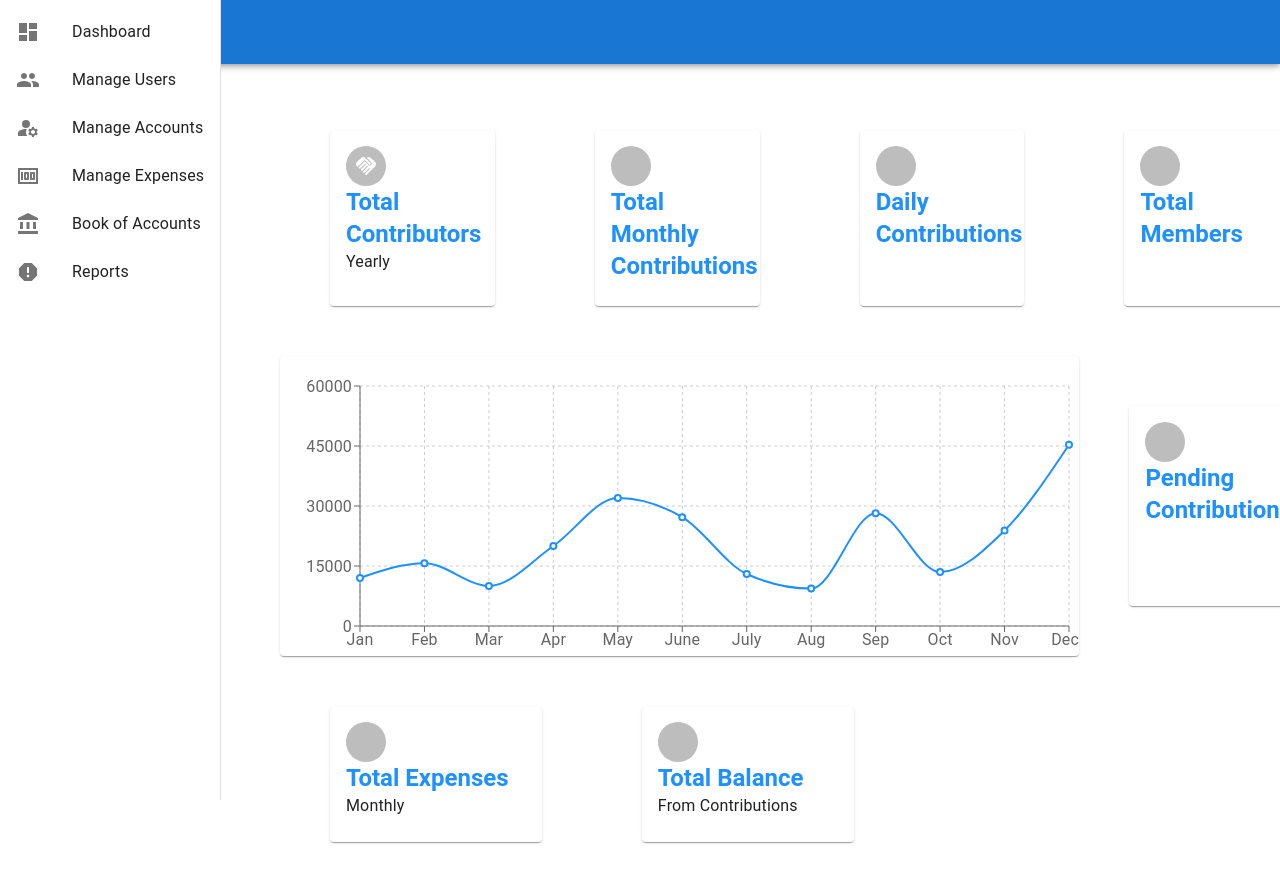
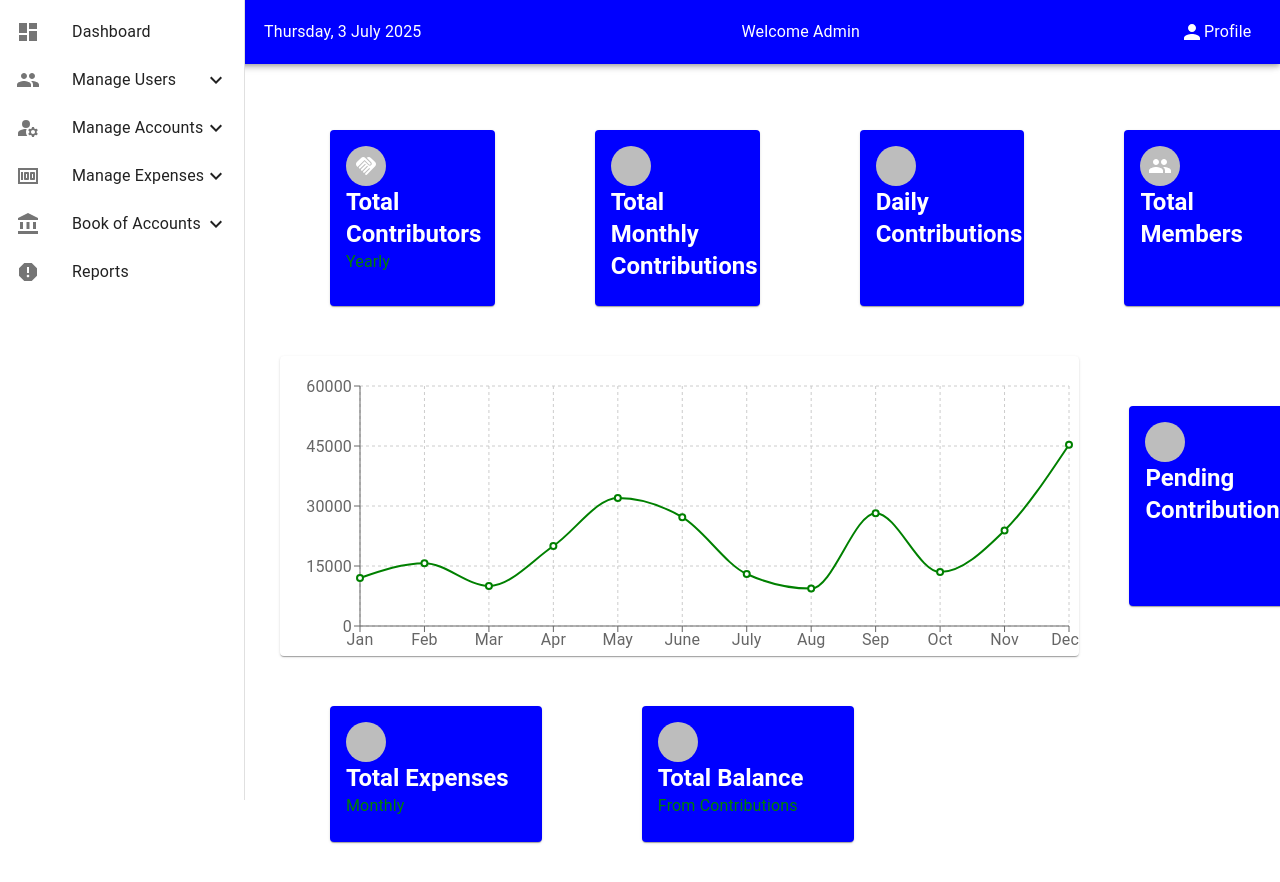
Before and after one commit to Viking-jnr/Welfare, a React (Vite) app in the folder Welfare/: page /admin in a window 1280 px wide. Shown: the top 882 px of the page. Built offline with nearby package versions, Linux system fonts and the light colour scheme.

Commit message:
Added the main elements of the dashboard

```diff
--- a/Welfare/src/Components/admin/Dashboard.jsx
+++ b/Welfare/src/Components/admin/Dashboard.jsx
@@ -1,10 +1,9 @@
-import { AccountBalance, Close, Dashboard, ManageAccounts, Menu, Money, Payment, People, Report } from "@mui/icons-material";
-import { AppBar, Avatar, Box, Card, CardContent, Drawer, IconButton, List, ListItemButton,
+import { AccountBalance, Close, Dashboard, ExpandLess, ExpandMore, ManageAccounts, Menu, Money, Payment, People,Person, Report } from "@mui/icons-material";
+import { AppBar, Avatar, Box, Card, CardContent, Collapse, Drawer, IconButton, List, ListItemButton,
     ListItemIcon, ListItemText, Toolbar, Typography, useMediaQuery, useTheme }
     from "@mui/material"
-import { useState } from "react";
+import { useEffect, useState } from "react";
 import { Outlet, useNavigate } from "react-router-dom";
-import { BarChart, Bar, Line, CartesianGrid, ResponsiveContainer, Tooltip, XAxis, YAxis, LineChart } from "recharts";
 
 
 
@@ -30,6 +29,32 @@ const Header = () => {
     const toggleDrawer= () => {
         setOpenDrawer(!openDrawer);
     }
+    const [userDropDown, setUserDropDown] = useState(false);
+    const handleUser = () => {
+        setUserDropDown(!userDropDown);
+    }
+    const [accountDropDown, setAccountDropDown] = useState(false);
+    const handleAccount = () => {
+        setAccountDropDown(!accountDropDown);
+    }
+    const [expenseDropDown, setExpenseDropDown] = useState(false);
+    const handleExpense = () => {
+        setExpenseDropDown(!expenseDropDown);
+    }
+    const [bookDropDown, setBookDropDown] = useState(false);
+    const handleBook =()=> {
+        setBookDropDown(!bookDropDown);
+    }
+    const [currentDate, setCurrentDate] = useState('');
+    useEffect(()=> {
+        const todaysDate = new Date().toLocaleDateString('en-KE',{
+            weekday: 'long',
+            year: 'numeric',
+            month: 'long',
+            day: 'numeric'
+        });
+        setCurrentDate(todaysDate);
+    },[]);
 
 
     {/*Drawer Content*/}
@@ -41,22 +66,78 @@ const Header = () => {
                     <ListItemIcon>{<Dashboard />} </ListItemIcon>
                     <ListItemText primary="Dashboard" />
                 </ListItemButton>
-                <ListItemButton >
+                {/*Manage Users*/}
+                <ListItemButton onClick={handleUser}  >
                     <ListItemIcon>{<People />} </ListItemIcon>
                     <ListItemText primary="Manage Users" />
+                    {userDropDown ? <ExpandLess />: <ExpandMore />}
                 </ListItemButton>
-                <ListItemButton>
+                {/*Manage Users Dropdown Menu*/}
+                <Collapse in={userDropDown} sx={{pl: 5}} timeout={'auto'} unmountOnExit >
+                    <List>
+                        <ListItemButton>
+                            <ListItemText primary="Create User" />
+                        </ListItemButton>
+                        <ListItemButton>
+                            <ListItemText primary="Edit User" />
+                        </ListItemButton>
+                    </List>
+                </Collapse>
+                {/*Manage Accounts*/}
+                <ListItemButton
+                onClick={handleAccount} >
                     <ListItemIcon>{<ManageAccounts />} </ListItemIcon>
                     <ListItemText primary="Manage Accounts" />
+                    {accountDropDown ? <ExpandLess />: <ExpandMore />}
                 </ListItemButton>
-                <ListItemButton>
+                {/*Manage Accounts Drop Down Menu*/}
+                <Collapse in={accountDropDown} sx={{pl:5}}>
+                    <List>
+                        <ListItemButton>
+                            <ListItemText primary="Create Account" />
+                        </ListItemButton>
+                        <ListItemButton>
+                            <ListItemText primary="Edit Account" />
+                        </ListItemButton>
+                    </List>
+                </Collapse>
+                {/*Manage Expenses*/}
+                <ListItemButton onClick={handleExpense}>
                     <ListItemIcon>{<Money />} </ListItemIcon>
                     <ListItemText primary="Manage Expenses" />
+                    {expenseDropDown ? <ExpandLess />: <ExpandMore />}
                 </ListItemButton>
-                <ListItemButton>
+                {/*Manage Expense Drop Down Menu*/}
+                <Collapse in={expenseDropDown} sx={{pl:5}}>
+                    <List>
+                        <ListItemButton>
+                            <ListItemText primary="Create Expense" />
+                        </ListItemButton>
+                        <ListItemButton>
+                            <ListItemText primary="Edit Expense" />
+                        </ListItemButton>
+                    </List>
+                </Collapse>
+                {/*Book of Accounts*/}
+                <ListItemButton onClick={handleBook}>
                     <ListItemIcon>{<AccountBalance />} </ListItemIcon>
                     <ListItemText primary="Book of Accounts" />
+                    {bookDropDown ? <ExpandLess />: <ExpandMore />}
                 </ListItemButton>
+                {/*Book of Accounts Drop Down*/}
+                <Collapse in={bookDropDown} sx={{pl:5}}>
+                    <List>
+                        <ListItemButton>
+                            <ListItemText primary="View Contributions" />
+                        </ListItemButton>
+                        <ListItemButton>
+                            <ListItemText primary="Manage Payments" />
+                        </ListItemButton>
+                        <ListItemButton>
+                            <ListItemText primary="Accounts" />
+                        </ListItemButton>
+                    </List>
+                </Collapse>
                 <ListItemButton>
                     <ListItemIcon>{<Report />} </ListItemIcon>
                     <ListItemText primary="Reports" />
@@ -82,15 +163,22 @@ const Header = () => {
         </AppBar>
         )}
         {!isMobile && (
-            <AppBar position="fixed" >
-                <Toolbar></Toolbar>
+            <AppBar position="fixed" sx={{backgroundColor: 'blue'}} >
+                <Toolbar sx={{display: 'flex', gap: 40}}>
+                    <Typography pl={30} color="white">{currentDate} </Typography>
+                    <Typography>Welcome Admin</Typography>
+                    <Box sx={{display: 'flex', flexDirection: 'row'}}>
+                        <Person />
+                        <Typography>Profile</Typography>
+                    </Box>
+                </Toolbar>
             </AppBar>
         )}
 
         <Box component={"nav"} display={'flex'}>
             <Drawer  variant={isMobile ? 'temporary': 'permanent'}
                     open= {isMobile ? openDrawer: true}
-                    onClose={toggleDrawer} sx={{zIndex: 1200}}>
+                    onClose={toggleDrawer} sx={{zIndex: 1100}}>
                         {DrawerContent}
             </Drawer>
             <Box component={'main'} flexGrow={1} p={isMobile ? 5:10} ml={isMobile ? '10px': '200px'}>
--- a/Welfare/src/Components/admin/MainContent.jsx
+++ b/Welfare/src/Components/admin/MainContent.jsx
@@ -1,4 +1,4 @@
-import { Handshake } from "@mui/icons-material";
+import { Handshake, People } from "@mui/icons-material";
 import { Avatar, Box, Card, CardContent, Paper, Typography } from "@mui/material";
 import { CartesianGrid, Line, LineChart, ResponsiveContainer, Tooltip, XAxis, YAxis } from "recharts";
 
@@ -7,13 +7,13 @@ const Main= () => {
     const Cards= ({icon, title, subtitles}) => {
         return(
         <Card
-        sx={{width: "20%", backgroundColor: "white", margin: '50px',
-        '&:hover': {transform: "translateY(-10px)", boxShadow: "32px", transition: '0.3s ease-in-out'}}}>
+        sx={{width: "20%", backgroundColor: 'blue', margin: '50px',
+        '&:hover': {transform: "translateY(-10px)", boxShadow: "32px", transition: '0.3s ease-in-out'}, backdropFilter: 'blur(10px)',}}>
             <CardContent>
                 <Box>
                     <Avatar>{icon} </Avatar>
-                    <Typography variant="h5" color="#1E90FF" fontWeight={"bold"}>{title} </Typography>
-                    <Typography variant="body3">{subtitles} </Typography>
+                    <Typography variant="h5" color="white" fontWeight={"bold"}>{title} </Typography>
+                    <Typography variant="body3" color="green">{subtitles} </Typography>
                 </Box>
             </CardContent>
         </Card>
@@ -43,7 +43,7 @@ const Main= () => {
                 <XAxis dataKey={"month"} />
                 <YAxis />
                 <Tooltip />
-                <Line type="monotone" dataKey={'income'} stroke="#1E90FF" strokeWidth={2}
+                <Line type="monotone" dataKey={'income'} stroke="green" strokeWidth={2}
                     animationDuration={5000} animationBegin={500} />
             </LineChart>
         </ResponsiveContainer>
@@ -54,7 +54,7 @@ const Main= () => {
                 <Cards title={"Total Contributors"} subtitles={"Yearly"} icon={<Handshake />} />
                 <Cards title={'Total Monthly Contributions'} />
                 <Cards title={'Daily Contributions'} />
-                <Cards title={'Total Members'} />
+                <Cards title={'Total Members'} icon={<People />} />
             </Box>
             <Box sx={{display: 'flex'}}>
                 <Paper sx={{height: 300, width: '100%'}}>
```
